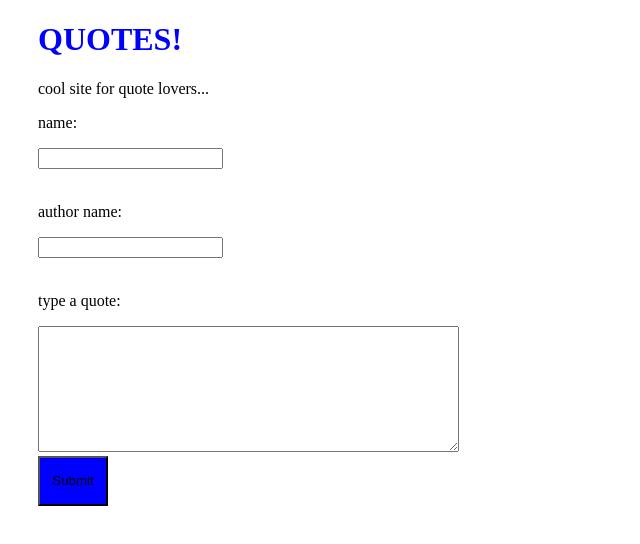
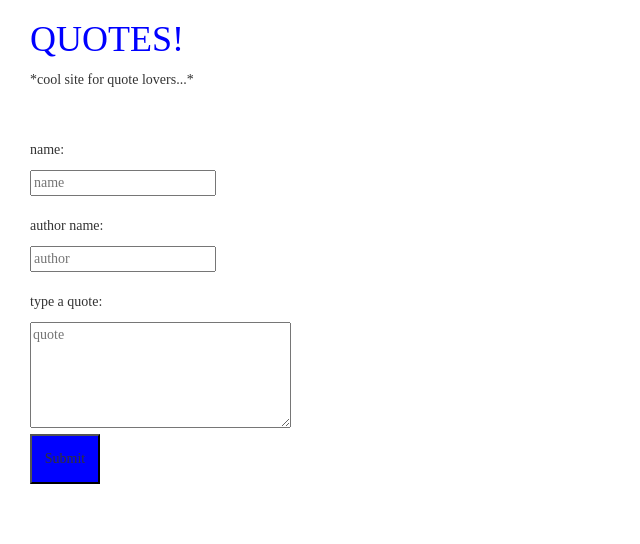
Before and after one commit to swanapole/angular-quotes, an Angular app in the folder quotes/: page / in a window 1280 px wide. Shown: the top 544 px of the page, without its empty margins (0-640 px from the left). Built offline with nearby package versions, Linux system fonts and the light colour scheme; a web font is replaced by a local one.

Commit message:
add all changes

```diff
--- a/quotes/src/app/quotes/quotes.component.html
+++ b/quotes/src/app/quotes/quotes.component.html
@@ -1,22 +1,23 @@
-<!--The content below is only a placeholder and can be replaced.-->
+<link rel="stylesheet" href="https://maxcdn.bootstrapcdn.com/bootstrap/3.3.7/css/bootstrap.min.css" integrity="sha384-BVYiiSIFeK1dGmJRAkycuHAHRg32OmUcww7on3RYdg4Va+PmSTsz/K68vbdEjh4u" crossorigin="anonymous">
 <div >
 
-<p>cool site for quote lovers... </p>
+<p>*cool site for quote lovers...* </p><br><br>
+<form>
 <p> name: </p>
-<input type="text" name="name"><br><br>
+<input type="text" placeholder="name" required><br><br>
 
 
 
 <p>author name: </p>
-<input type="text" name="author"><br><br>
+<input type="text" placeholder="author" required><br><br>
 
 
 
 <p>type a quote: </p>
-<textarea name="quote" rows="8" cols="50"></textarea><br>
+<textarea placeholder="quote" rows="5" cols="30" required></textarea><br>
 
 
-<button type="button" name="btnSubmit" class="submit">Submit</button>
-
+<button type="submit" name="btnSubmit" class="submit">Submit</button>
+</form>
 
 </div>
```
